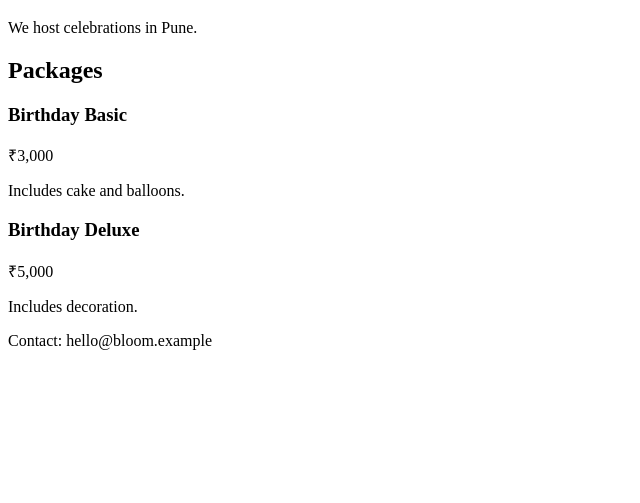
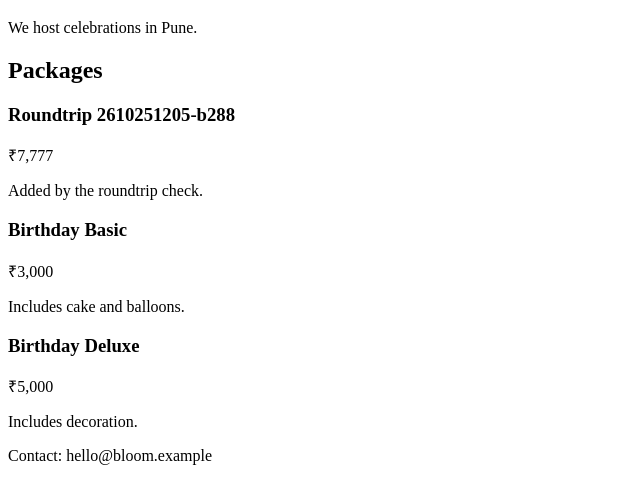
Before and after one commit to vyomkakkar0207-collab/lawm-pipeline-test, a website: page index.html in a window 1280 px wide. Shown: the part 61-564 px from the top of the page, without its empty margins (0-640 px from the left). Drawn offline with Linux system fonts and the light colour scheme.

Commit message:
AI task 4eca717c: Add a package called 'Roundtrip 2610251205-b288' priced at 7
Co-authored-by: Local AI Website Manager <automation@localhost>

```diff
--- a/index.html
+++ b/index.html
@@ -10,6 +10,12 @@
 
     <section id="packages">
       <h2>Packages</h2>
+
+      <article class="package" data-package="roundtrip-2610251205-b288">
+        <h3>Roundtrip 2610251205-b288</h3>
+        <p class="price">₹7,777</p>
+        <p class="includes">Added by the roundtrip check.</p>
+      </article>
       <article class="package" data-package="birthday-basic">
         <h3>Birthday Basic</h3>
         <p class="price">₹3,000</p>
```
